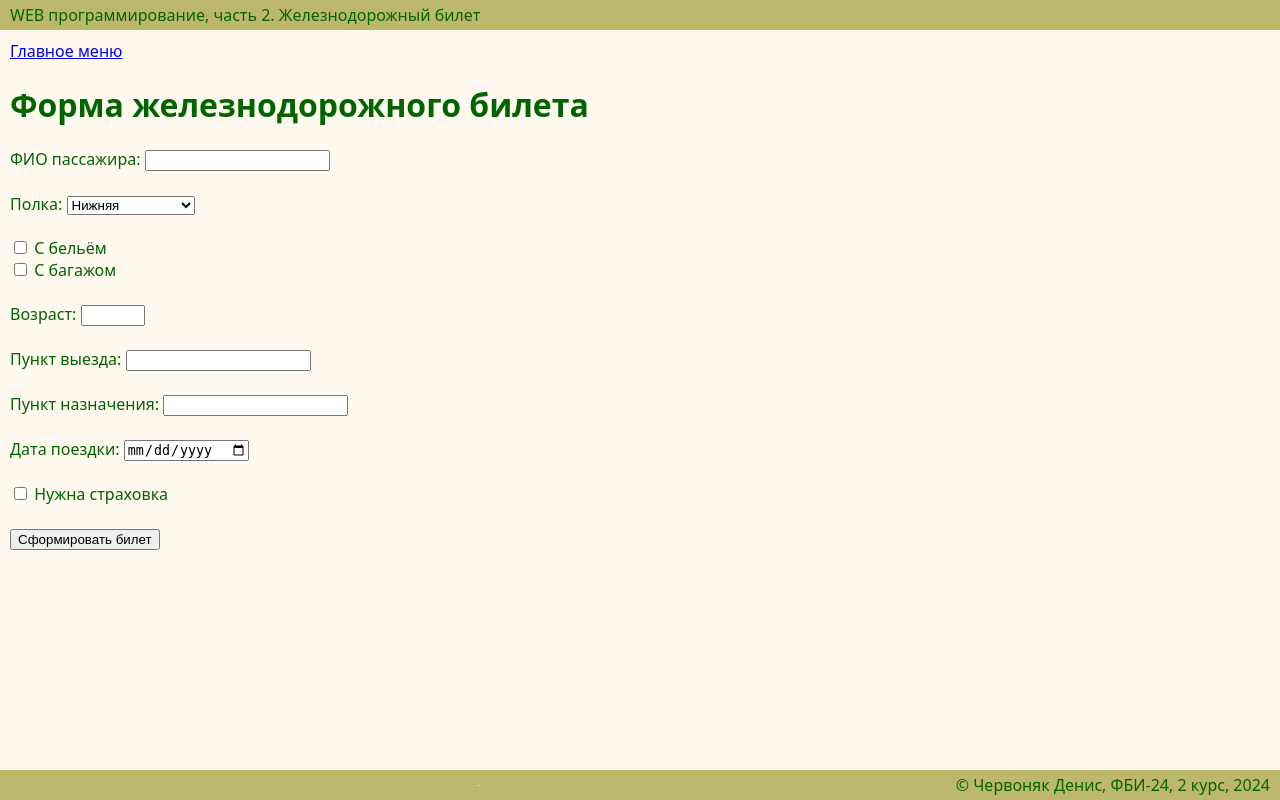
After one commit to Mestoush/web-prog-labs-2, a Flask app: page /lab3/ticket in a window 1280 px wide. The commit adds this page. Run offline with Flask 3, Linux system fonts and the light colour scheme.

Commit message:
ЖД билет

```diff
--- a/lab3.py
+++ b/lab3.py
@@ -98,3 +98,39 @@ def settings():
 
     resp = make_response(render_template('lab3/settings.html', color=color, background=background, font_size=font_size, header_footer_color=header_footer_color))
     return resp
+
+
+@lab3.route('/lab3/ticket', methods=['GET', 'POST'])
+def ticket():
+    return render_template('lab3/ticket.html')
+
+@lab3.route('/lab3/ticket_result', methods=['POST'])
+def ticket_result():
+    name = request.form['name']
+    polka = request.form['polka']
+    age = int(request.form['age'])
+    departure = request.form['departure']
+    destination = request.form['destination']
+    date = request.form['date']
+
+    free = 'linen' in request.form
+    baggage = 'baggage' in request.form
+    insurance = 'insurance' in request.form
+
+    if age < 18:
+        price = 700
+        ticket_type = "Детский билет"
+    else:
+        price = 1000
+        ticket_type = "Взрослый билет"
+
+    if polka in ['нижняя', 'нижняя боковая']:
+        price += 100
+    if free:
+        price += 75
+    if baggage:
+        price += 250
+    if insurance:
+        price += 150
+
+    return render_template('lab3/ticket_success.html', name=name, polka=polka, age=age, departure=departure, destination=destination, date=date, ticket_type=ticket_type, price=price)
--- a/templates/lab3/lab3.html
+++ b/templates/lab3/lab3.html
@@ -17,5 +17,6 @@
         <li><a href="/lab3/form">Форма</a></li>
         <li><a href="/lab3/order">Заказ</a></li>
         <li><a href="/lab3/settings">Настройки</a></li>
+        <li><a href="/lab3/ticket">ЖД билет</a></li>
     </ol>
 {% endblock %}
--- /dev/null
+++ b/templates/lab3/ticket.html
@@ -0,0 +1,39 @@
+{% extends "base.html" %}
+
+{% block lab %} Железнодорожный билет{% endblock %}
+
+{% block main %}
+    <h1>Форма железнодорожного билета</h1>
+    <form action="{{ url_for('lab3.ticket_result') }}" method="post">
+        <label>ФИО пассажира:</label>
+        <input type="text" name="name" required><br><br>
+
+        <label>Полка:</label>
+        <select name="polka" required>
+            <option value="нижняя">Нижняя</option>
+            <option value="верхняя">Верхняя</option>
+            <option value="верхняя боковая">Верхняя боковая</option>
+            <option value="нижняя боковая">Нижняя боковая</option>
+        </select><br><br>
+
+        <label><input type="checkbox" name="free"> С бельём</label><br>
+        <label><input type="checkbox" name="baggage"> С багажом</label><br><br>
+
+        <label>Возраст:</label>
+        <input type="number" name="age" min="1" max="120" required><br><br>
+
+        <label>Пункт выезда:</label>
+        <input type="text" name="departure" required><br><br>
+
+        <label>Пункт назначения:</label>
+        <input type="text" name="destination" required><br><br>
+
+        <label>Дата поездки:</label>
+        <input type="date" name="date" required><br><br>
+
+        <label><input type="checkbox" name="insurance"> Нужна страховка</label><br><br>
+
+        <button type="submit">Сформировать билет</button>
+    </form>
+
+{% endblock %}
```
Also changed, not shown: templates/lab3/ticket_success.html (added, +15 -0 lines).
